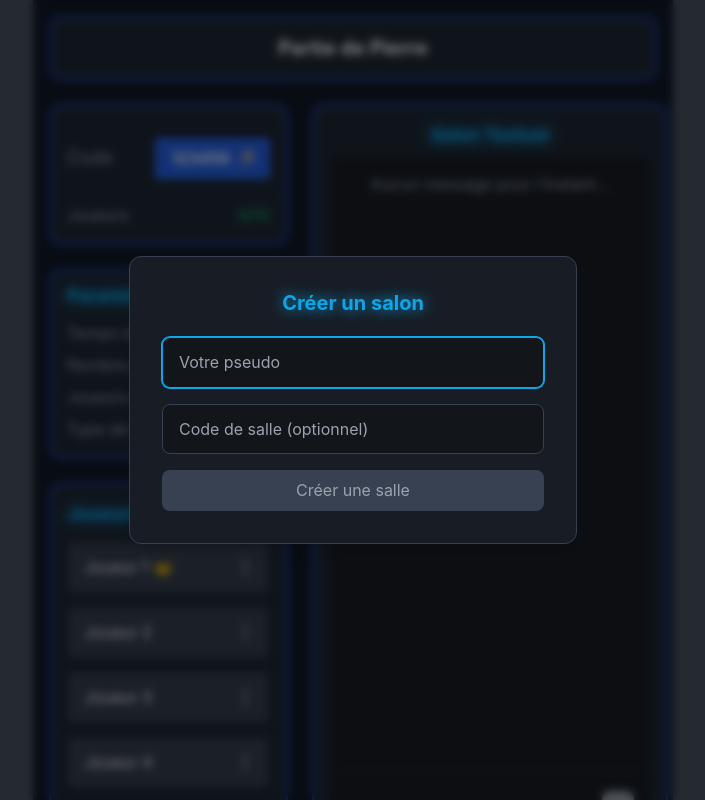
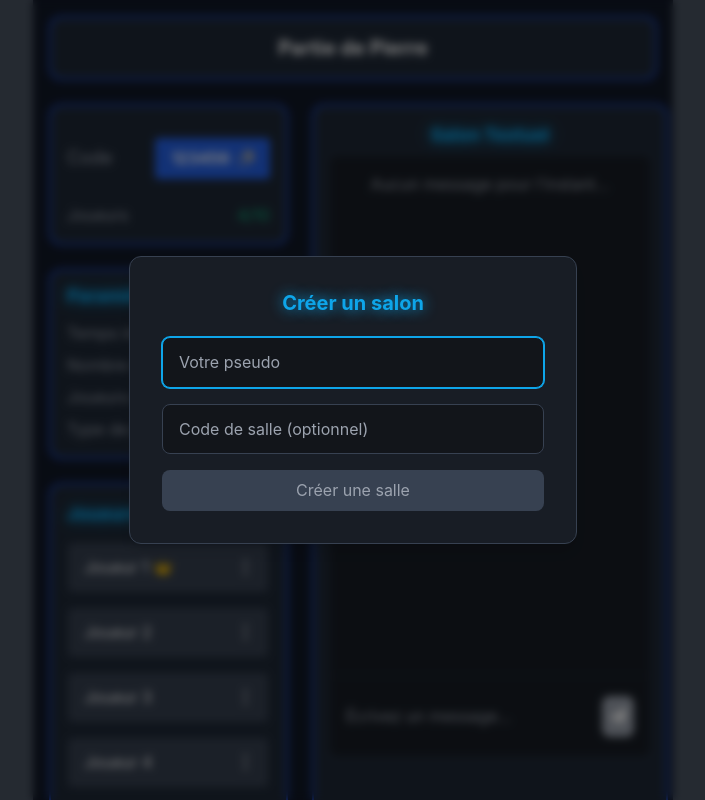
Before and after one commit to Galaktik-hub/wikilinks, a React (Vite) app: page /room in a window 1280 px wide. Shown: the whole page, without its empty margins (287-992 px from the left). Built offline with nearby package versions, Linux system fonts and the light colour scheme; a web font is replaced by a local one.

Commit message:
WIK-45: FIX - Block ChatContainer to max height

```diff
--- a/src/components/Sections/WaitingRoom/TextLounge/TextLoungePanel.tsx
+++ b/src/components/Sections/WaitingRoom/TextLounge/TextLoungePanel.tsx
@@ -64,8 +64,8 @@ export const TextLoungePanel: React.FC = () => {
                         Salon Textuel
                     </h2>
 
-                    <div className="flex flex-col flex-grow bg-[#181D25] rounded-lg overflow-hidden">
-                        <div className="flex-grow overflow-y-auto p-4">
+                    <div className="flex flex-col flex-grow bg-[#181D25] rounded-lg max-h-[600px] overflow-hidden">
+                        <div className="flex-grow overflow-auto p-4">
                             {chat?.messages.length ? (
                                 chat.messages.map((msg, index) => (
                                     <MessageBubble key={index} msg={msg} index={index} />
@@ -111,7 +111,7 @@ export const TextLoungePanel: React.FC = () => {
                         Salon Textuel
                     </h2>
 
-                    <div className="max-h-[50vh] overflow-y-auto p-4">
+                    <div className="max-h-[50vh] overflow-auto p-4">
                         {chat?.messages.length ? (
                             chat.messages.map((msg, index) => (
                                 <MessageBubble key={index} msg={msg} index={index} />
```
